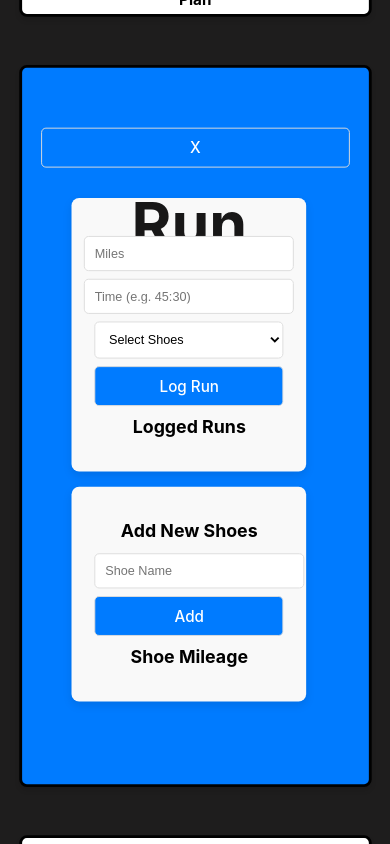
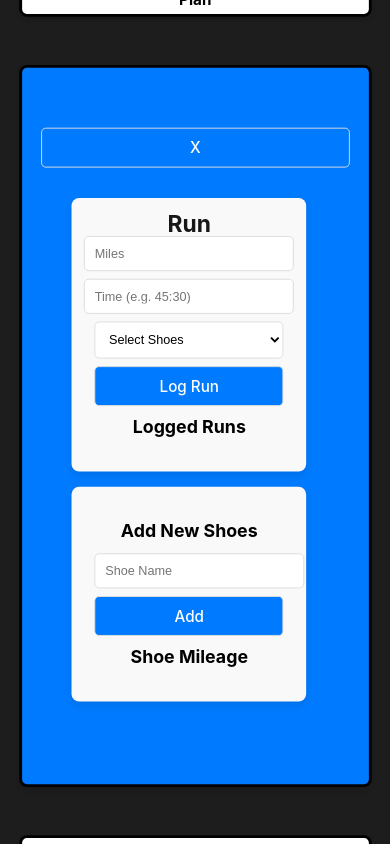
Before and after one commit to tulloch022/marathoner, a React (Vite) app: page / in a window 390 px wide. Both pictures are taken after a click on the button "Track". Built offline with nearby package versions, Linux system fonts and the light colour scheme.

Commit message:
improved styling of tracker for mobile

```diff
--- a/src/index.css
+++ b/src/index.css
@@ -128,6 +128,13 @@ h1, p {
 
   .box-container:hover .box-under-arrow:not(:hover) {
     transform: scale(0.95);
+  }
+
+  .text-xl {
+    font-size: 1.5em;
+    color: rgb(24, 23, 23);
+    margin: 0 auto;
+    border-radius: .25em;
   }
 }
 
```
